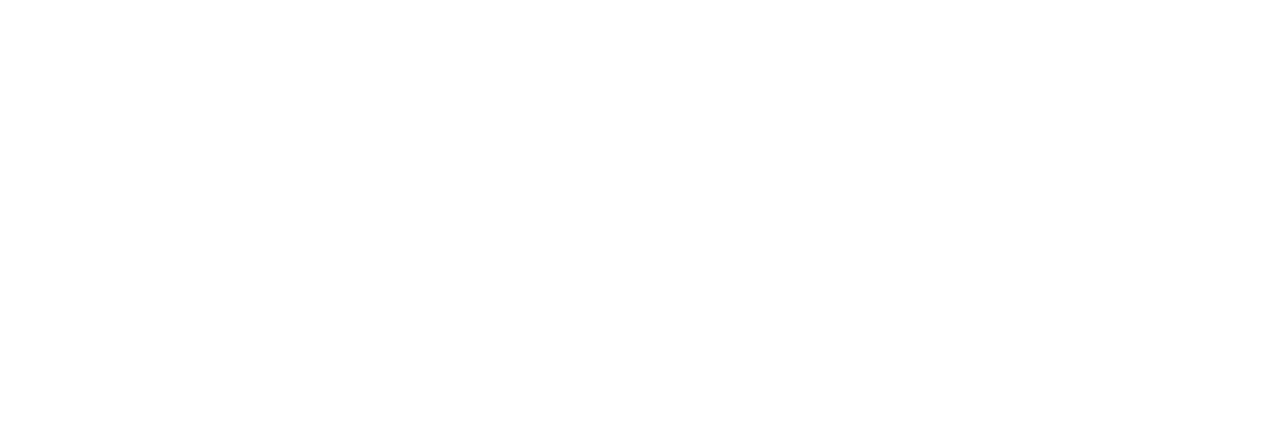
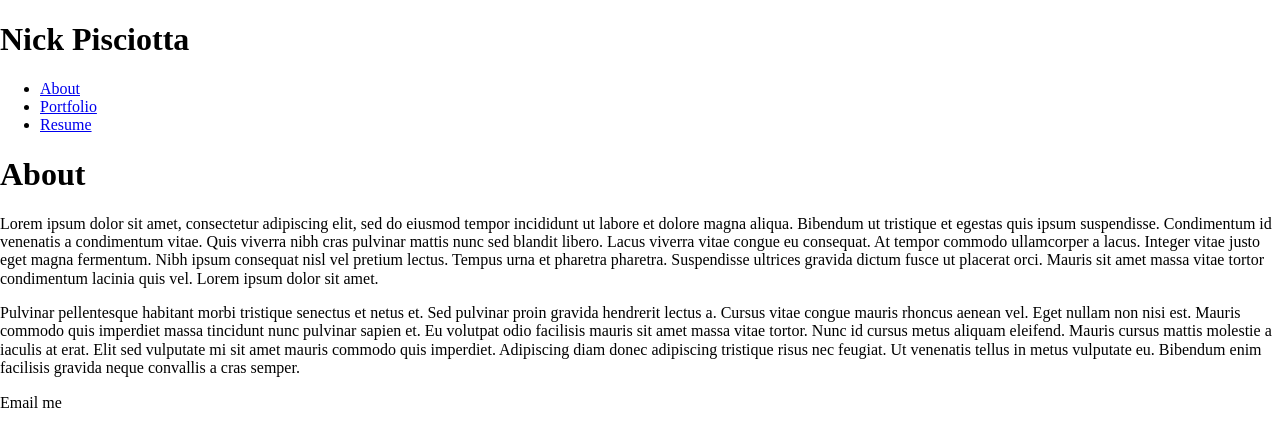
Before and after one commit to Piscionj/CSSE280-Portfolio-Site, a plain HTML site: page index.html in a window 1280 px wide. Drawn offline with Linux system fonts and the light colour scheme.

Commit message:
skeleton complete

```diff
--- a/index.html
+++ b/index.html
@@ -1,18 +1,53 @@
 <!DOCTYPE html>
 <html lang="en">
-
-<head>
+  <head>
     <meta charset="utf-8" />
     <meta name="viewport" content="width=device-width, initial-scale=1" />
     <title></title>
     <link rel="stylesheet" href="styles/normalize.css" />
     <link rel="stylesheet" href="styles/main.css" />
     <link rel="icon" href="images/favicon.png" />
-</head>
+  </head>
 
-<body>
+  <body>
     <!-- Your content goes here -->
+    <h1>Nick Pisciotta</h1>
+    <nav>
+      <ul>
+        <li><a href="index.html">About</a></li>
+        <li><a href="portfolio.html">Portfolio</a></li>
+        <li><a href="resume.html">Resume</a></li>
+      </ul>
+    </nav>
+    <main>
+      <!-- <img src="images/me.png" /> -->
+      <h1>About</h1>
+      <p>
+        Lorem ipsum dolor sit amet, consectetur adipiscing elit, sed do eiusmod
+        tempor incididunt ut labore et dolore magna aliqua. Bibendum ut
+        tristique et egestas quis ipsum suspendisse. Condimentum id venenatis a
+        condimentum vitae. Quis viverra nibh cras pulvinar mattis nunc sed
+        blandit libero. Lacus viverra vitae congue eu consequat. At tempor
+        commodo ullamcorper a lacus. Integer vitae justo eget magna fermentum.
+        Nibh ipsum consequat nisl vel pretium lectus. Tempus urna et pharetra
+        pharetra. Suspendisse ultrices gravida dictum fusce ut placerat orci.
+        Mauris sit amet massa vitae tortor condimentum lacinia quis vel. Lorem
+        ipsum dolor sit amet.
+      </p>
+      <p>
+        Pulvinar pellentesque habitant morbi tristique senectus et netus et. Sed
+        pulvinar proin gravida hendrerit lectus a. Cursus vitae congue mauris
+        rhoncus aenean vel. Eget nullam non nisi est. Mauris commodo quis
+        imperdiet massa tincidunt nunc pulvinar sapien et. Eu volutpat odio
+        facilisis mauris sit amet massa vitae tortor. Nunc id cursus metus
+        aliquam eleifend. Mauris cursus mattis molestie a iaculis at erat. Elit
+        sed vulputate mi sit amet mauris commodo quis imperdiet. Adipiscing diam
+        donec adipiscing tristique risus nec feugiat. Ut venenatis tellus in
+        metus vulputate eu. Bibendum enim facilisis gravida neque convallis a
+        cras semper.
+      </p>
+    </main>
+    <footer>Email me</footer>
     <script src="scripts/main.js"></script>
-</body>
-
+  </body>
 </html>
```
Also changed, not shown: portfolio.html (added, +33 -0 lines), resume.html (added, +29 -0 lines).
